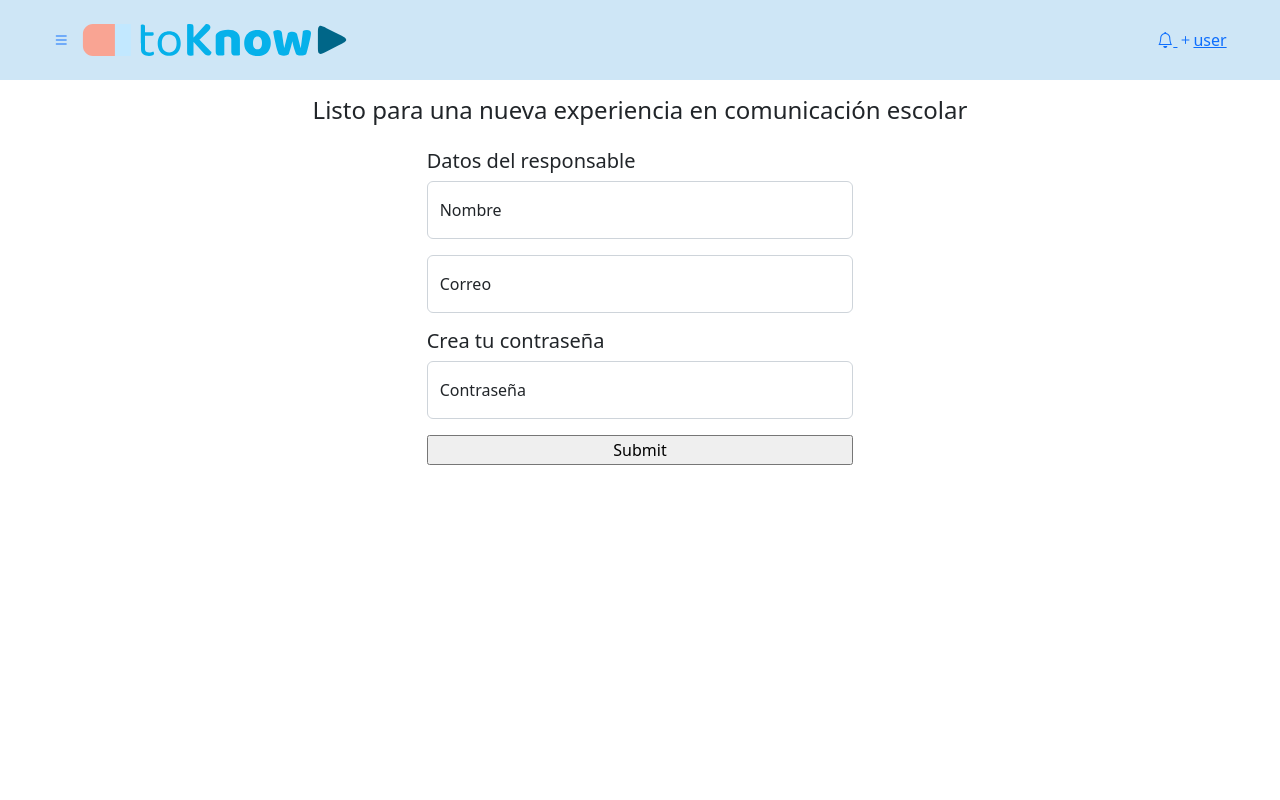
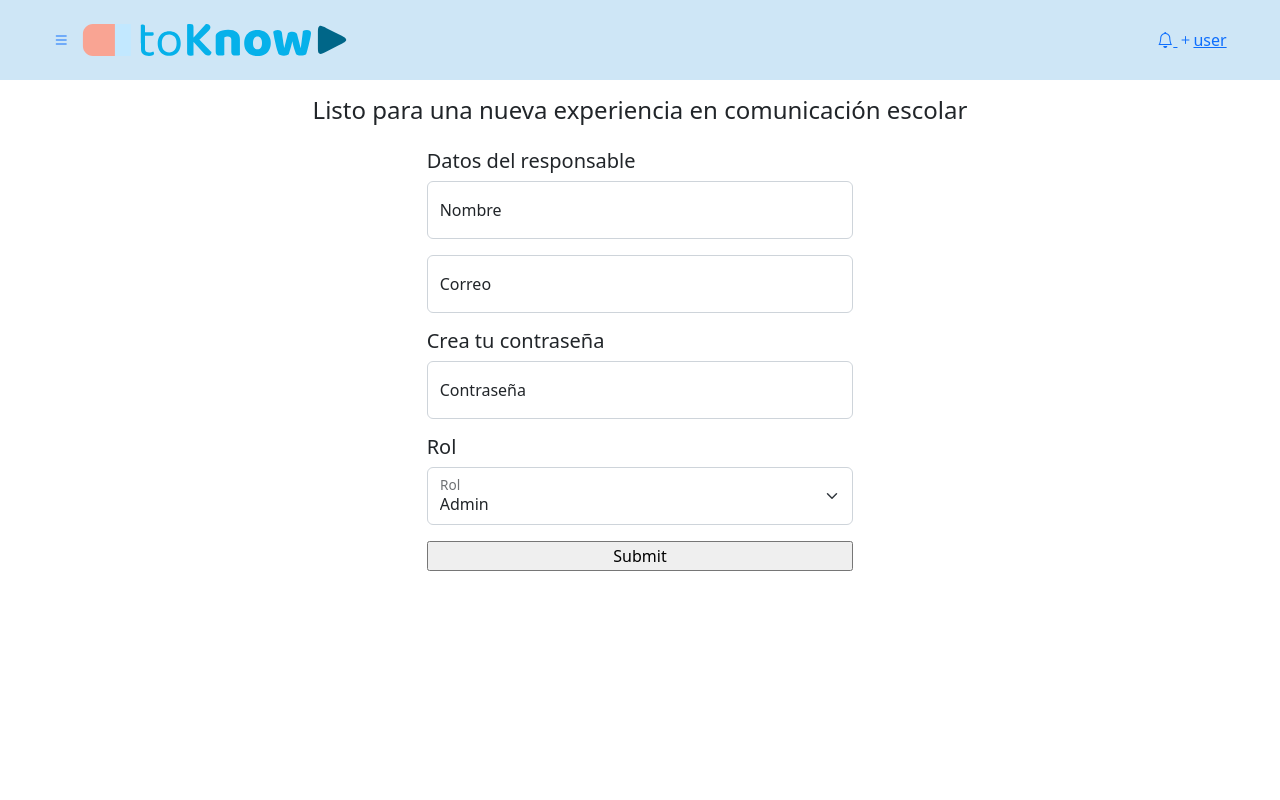
Before and after one commit to to-know-g19/TOKNOW_FE, a Next.js app: page /register in a window 1280 px wide. Shown: the top 800 px of the page. Built offline with nearby package versions, Linux system fonts and the light colour scheme.

Commit message:
added select input with admin role in register

```diff
--- a/pages/register.js
+++ b/pages/register.js
@@ -92,6 +92,21 @@ export default function index() {
                                 </div>
                             </div>
                         </div>
+                        <h5>Rol</h5>
+                        <div>
+                            <div className='d-flex flex-column'>
+                                <div className="form-floating mb-3">
+                                    <select
+                                        name='role'
+                                        className="form-control form-select"
+                                        {...register("role", { required: true })}>
+                                        <option value="admin">Admin</option>
+                                    </select>
+                                    {errors.role && errors.role.type === "required" && <span className='text-danger'>*Selecciona el rol</span>}
+                                    <label>Rol</label>
+                                </div>
+                            </div>
+                        </div>
 
                     </div>
 
```
